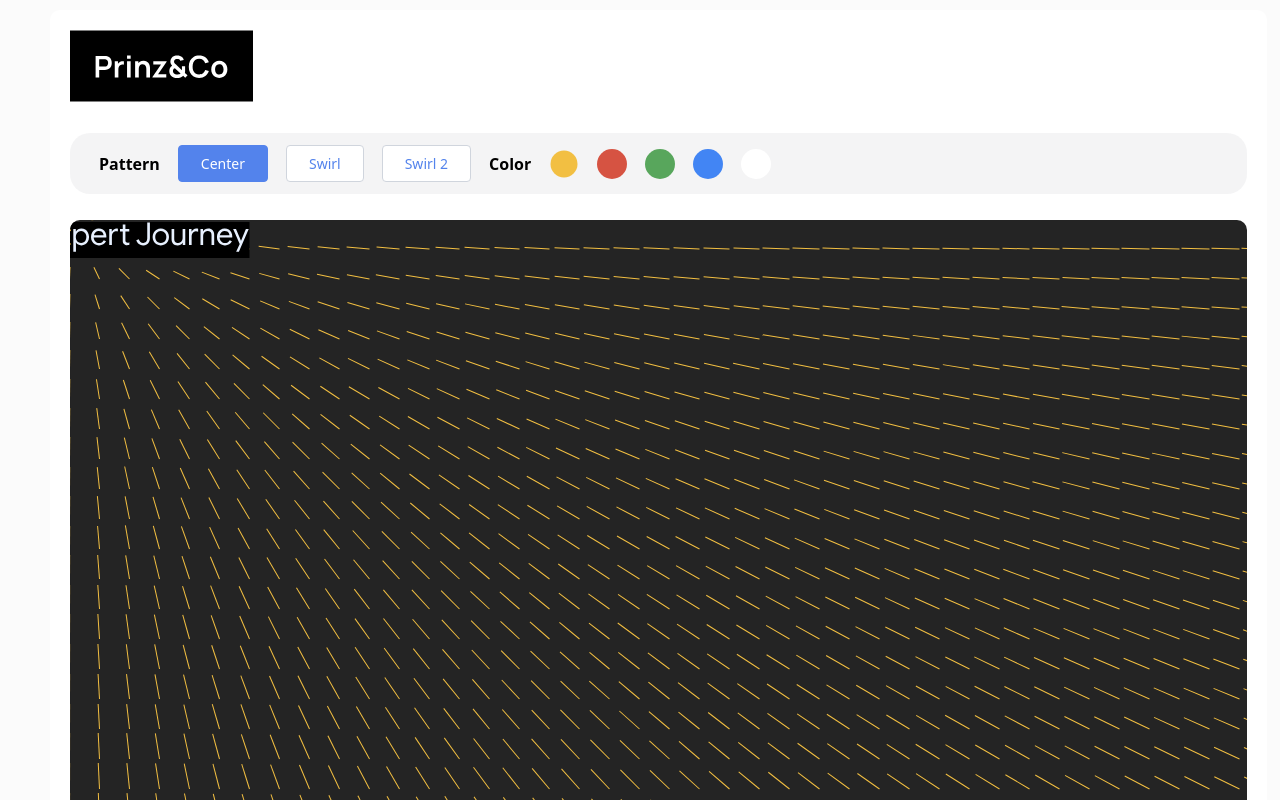
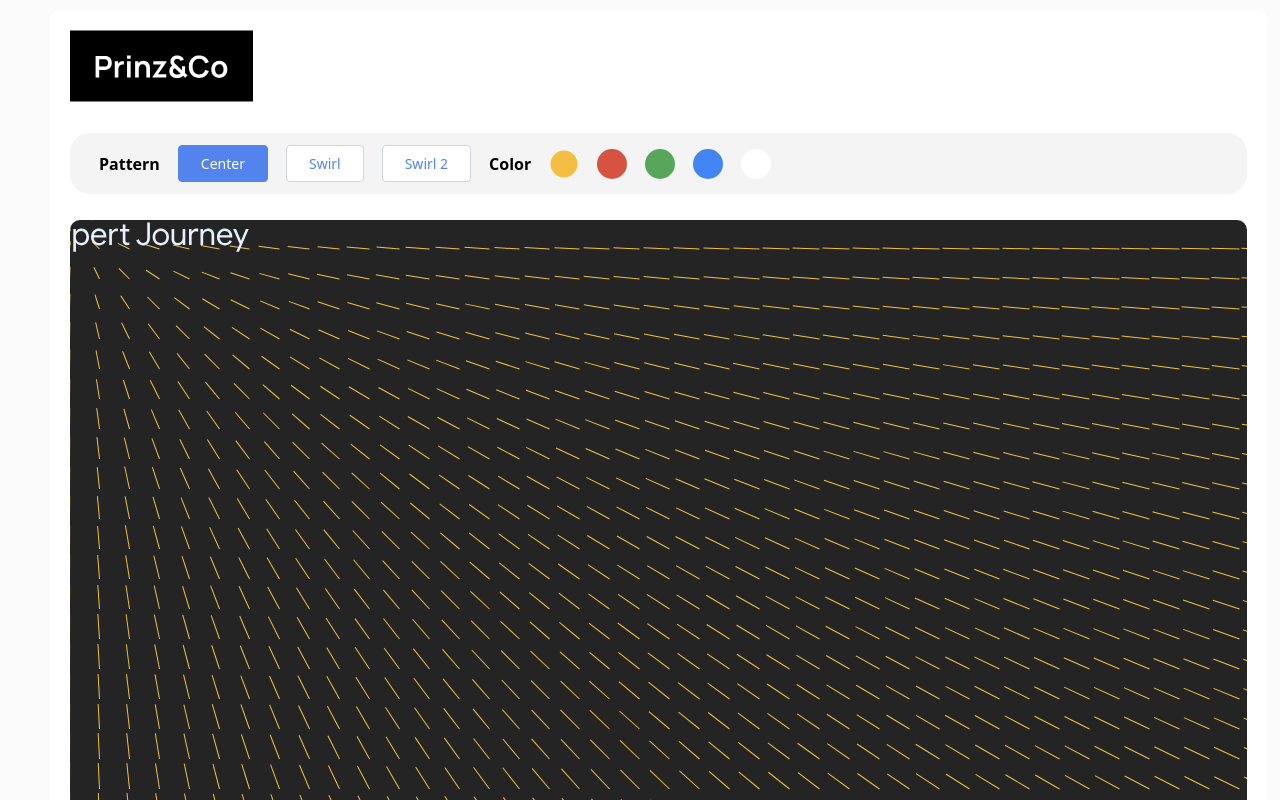
Before and after one commit to MacketSWE/pzt, a React (Create React App) app: page / in a window 1280 px wide. Built offline with nearby package versions, Linux system fonts and the light colour scheme.

Commit message:
logo color

```diff
--- a/src/components/Zing/MousePointer.module.css
+++ b/src/components/Zing/MousePointer.module.css
@@ -3,5 +3,5 @@
   transform: translate(-50%, -50%);
   pointer-events: none;
   margin-top: 20px;
-  background-color: black;
+  padding: 20px;
 }
--- a/src/components/Zing/MousePointer.tsx
+++ b/src/components/Zing/MousePointer.tsx
@@ -12,7 +12,7 @@ interface MousePointerProps {
 export const MousePointer: React.FC<MousePointerProps> = ({
   x,
   y,
-  color = "black",
+  color = "transparent",
   size = 20,
 }) => {
   return (
@@ -31,7 +31,6 @@ export const MousePointer: React.FC<MousePointerProps> = ({
 
 const Logo = () => {
   const c = useAppStore((state) => state.color);
-  console.log(c, "<--");
   return (
     <svg
       width="359"
```
